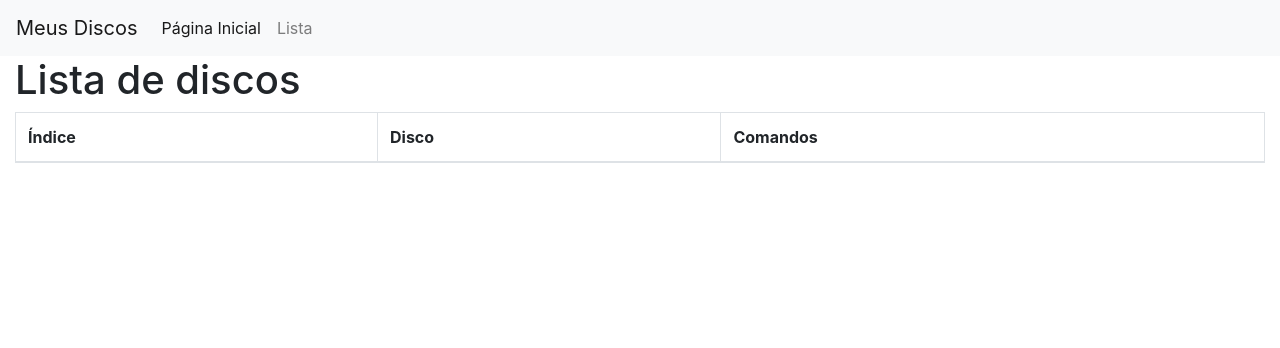
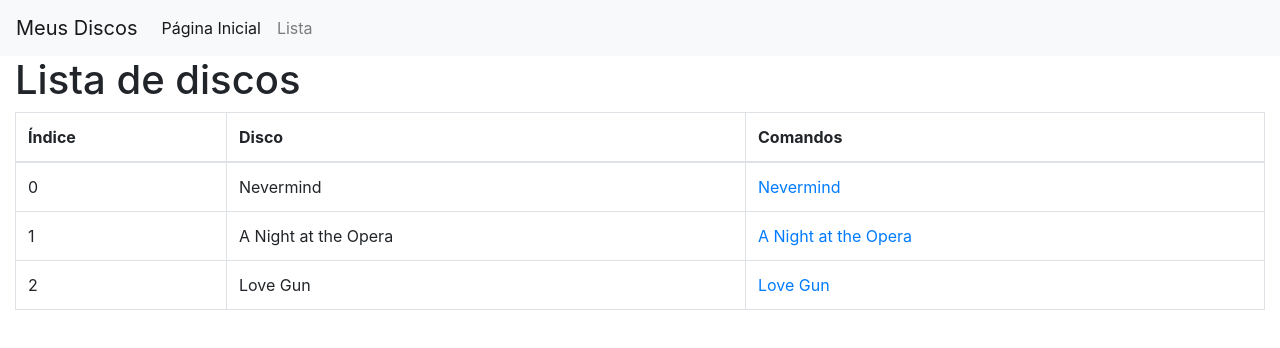
Before and after one commit to laraflau/angular-class-my-discs, an Angular app: page /list in a window 1280 px wide. Shown: the top 348 px of the page. Built offline with nearby package versions, Linux system fonts and the light colour scheme.

Commit message:
:bug: fix the discs info details display

```diff
--- a/src/app/list/list.component.ts
+++ b/src/app/list/list.component.ts
@@ -10,7 +10,9 @@
 export class ListComponent implements OnInit {
   discs: Disc[];
 
-  constructor() {}
+  constructor() {
+    this.discs = discs;
+  }
 
   ngOnInit(): void {}
 }
```
